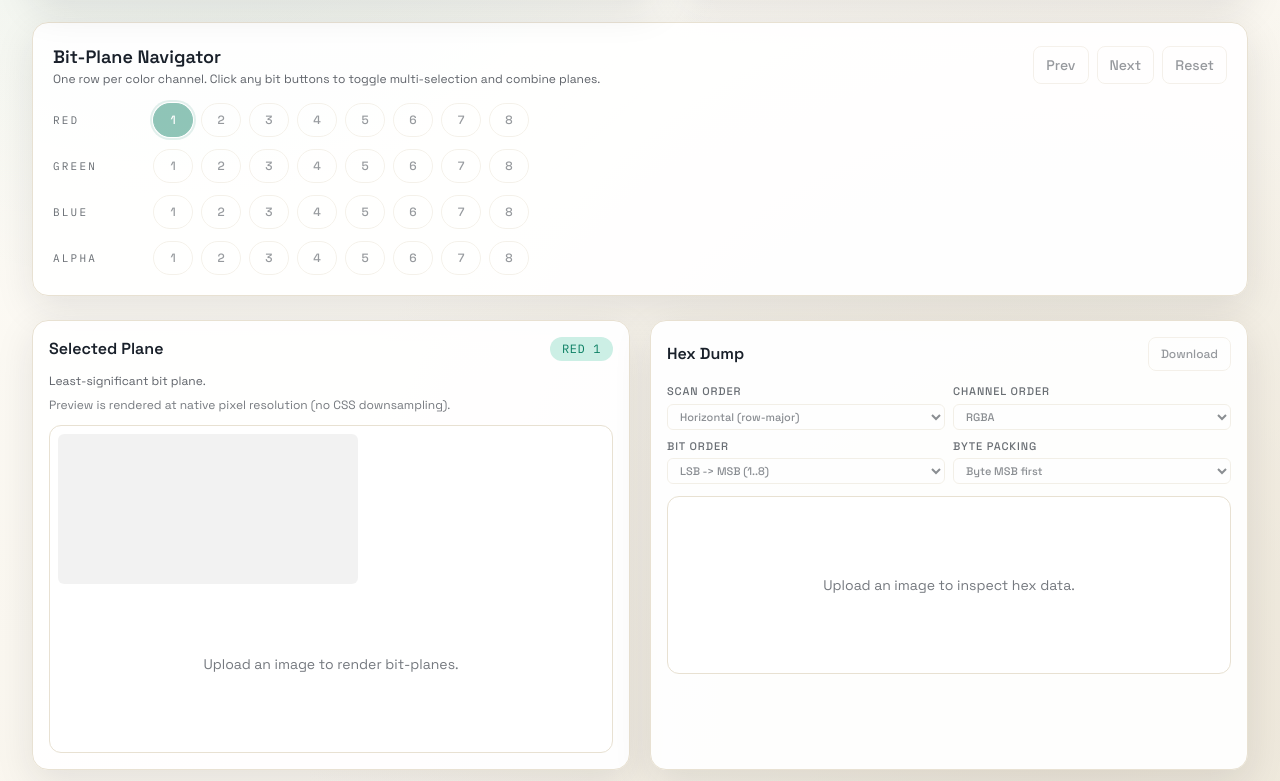
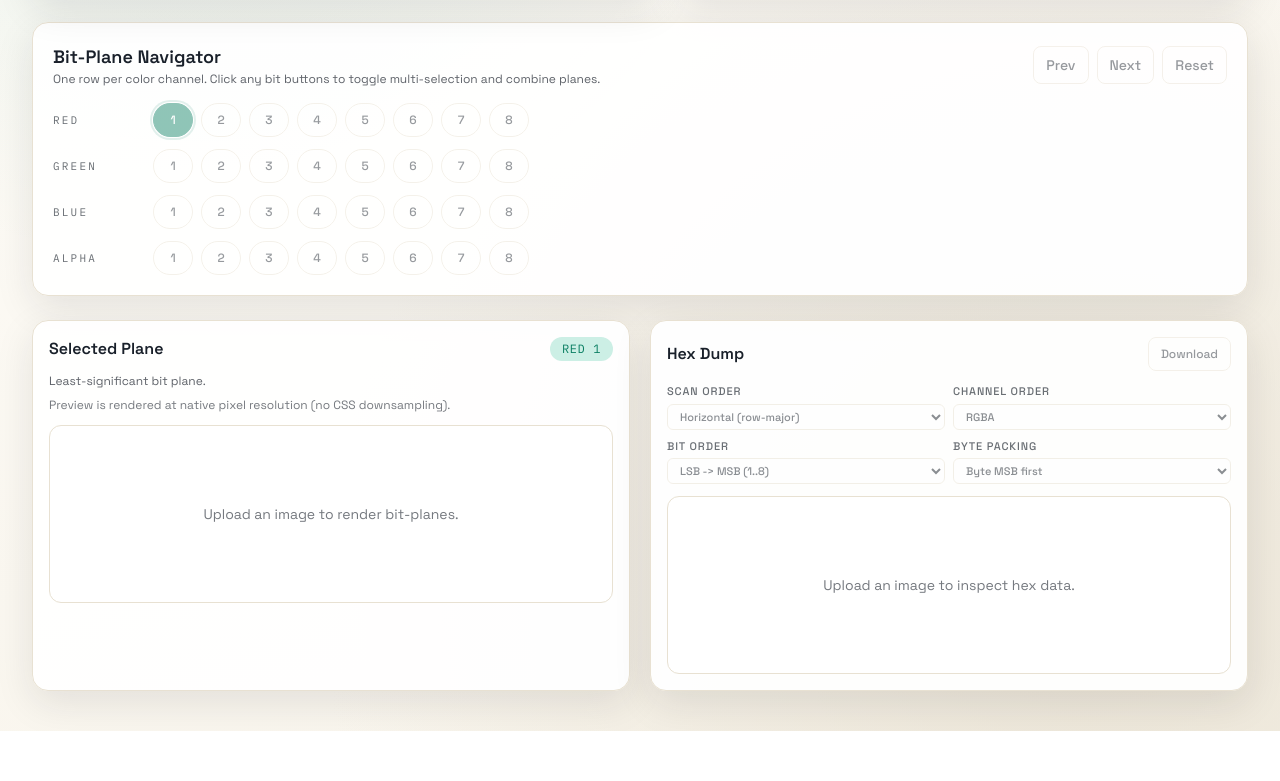
Before and after one commit to shinkbr/pixelscope, a React (Vite) app: page / in a window 1280 px wide. Shown: the part 456-1237 px from the top of the page. After the commit the page ends 1187 px from the top, so only its background shows below. Built offline with nearby package versions, Linux system fonts and the light colour scheme.

Commit message:
Add download button for hex dump

```diff
--- a/src/App.tsx
+++ b/src/App.tsx
@@ -432,6 +432,7 @@ function App() {
             <p className="mb-3 text-xs text-ink/60">Preview is rendered at native pixel resolution (no CSS downsampling).</p>
           )}
           <div className="overflow-auto rounded-xl border border-clay bg-white p-2">
+            {decoded ? (
               <canvas
                 ref={planeCanvasRef}
                 className="pixelated block rounded-md bg-black/5"
@@ -443,9 +444,9 @@ function App() {
                       : "No bit plane selected"
                 }
               />
-            {!decoded ? (
+            ) : (
               <div className="grid h-40 place-items-center text-sm text-ink/60">Upload an image to render bit-planes.</div>
-            ) : null}
+            )}
           </div>
         </article>
 
```
Lines whose indentation alone changed are shown as unchanged.
